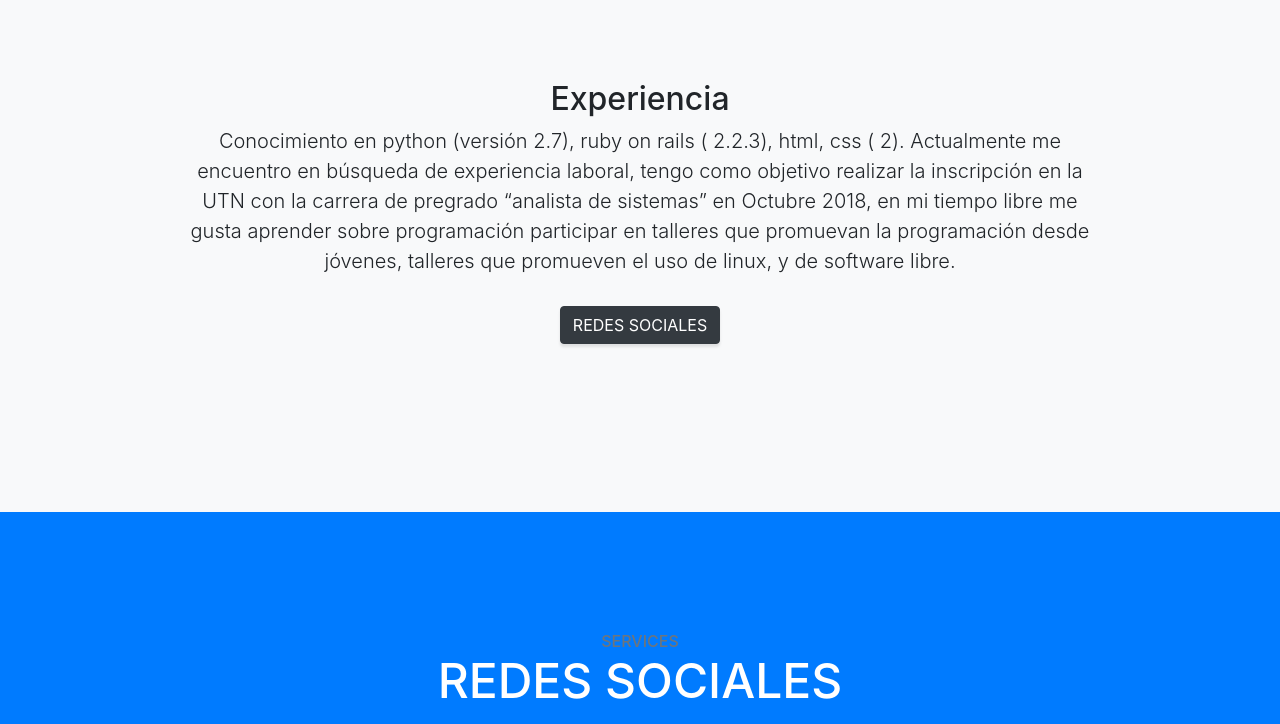
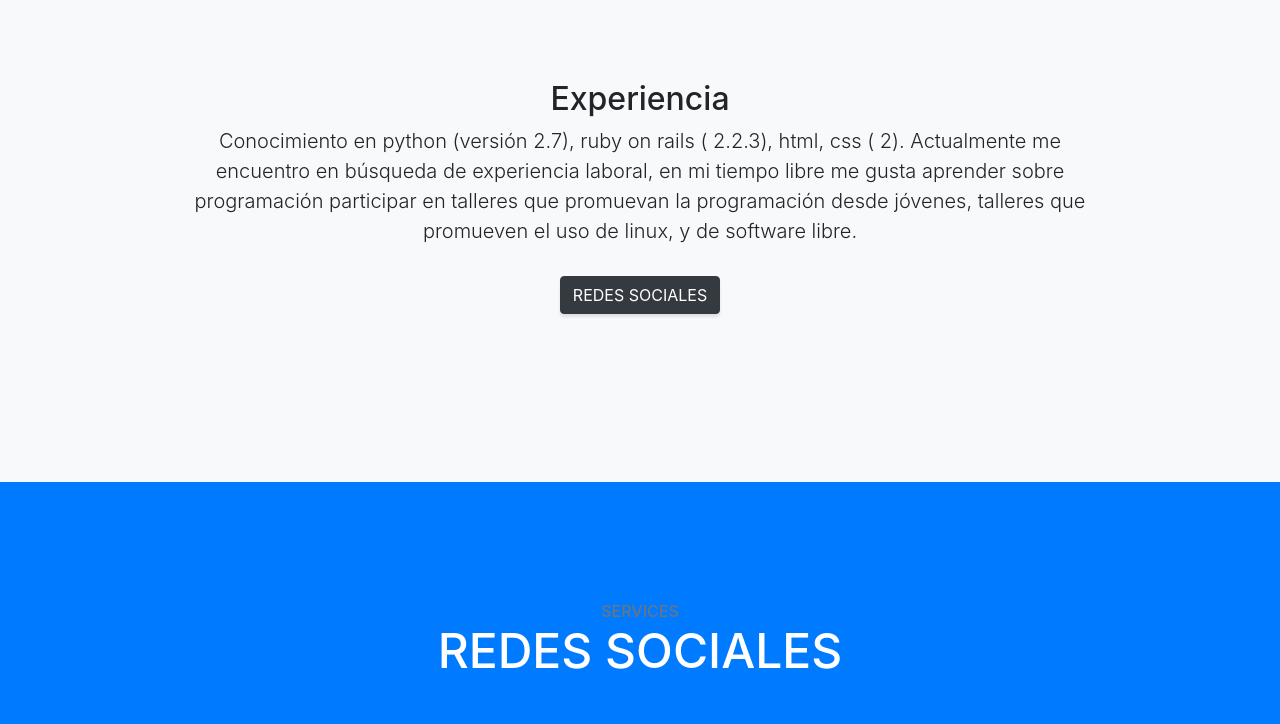
Before and after one commit to Danielbross/danielbross, a website with bundled scripts: page index.html in a window 1280 px wide. Shown: the part 840-1564 px from the top of the page. Built offline with nearby package versions, Linux system fonts and the light colour scheme.

Commit message:
cambie mi experiencia

```diff
--- a/index.html
+++ b/index.html
@@ -50,7 +50,7 @@
             <p class="lead mb-5">
 Conocimiento  en python (versión 2.7), ruby on rails ( 2.2.3), html, css ( 2).
 
-Actualmente me encuentro en búsqueda de experiencia laboral, tengo como objetivo realizar la inscripción en la UTN con la carrera de pregrado “analista de sistemas” en Octubre 2018, en mi tiempo libre me gusta aprender sobre programación participar en talleres que promuevan la programación desde jóvenes, talleres que promueven el uso de linux, y de software libre.
+Actualmente me encuentro en búsqueda de experiencia laboral, en mi tiempo libre me gusta aprender sobre programación participar en talleres que promuevan la programación desde jóvenes, talleres que promueven el uso de linux, y de software libre.
               <br>
             <br> <a class="btn btn-dark btn-xl js-scroll-trigger"
             href="#services">REDES SOCIALES</a>
```
